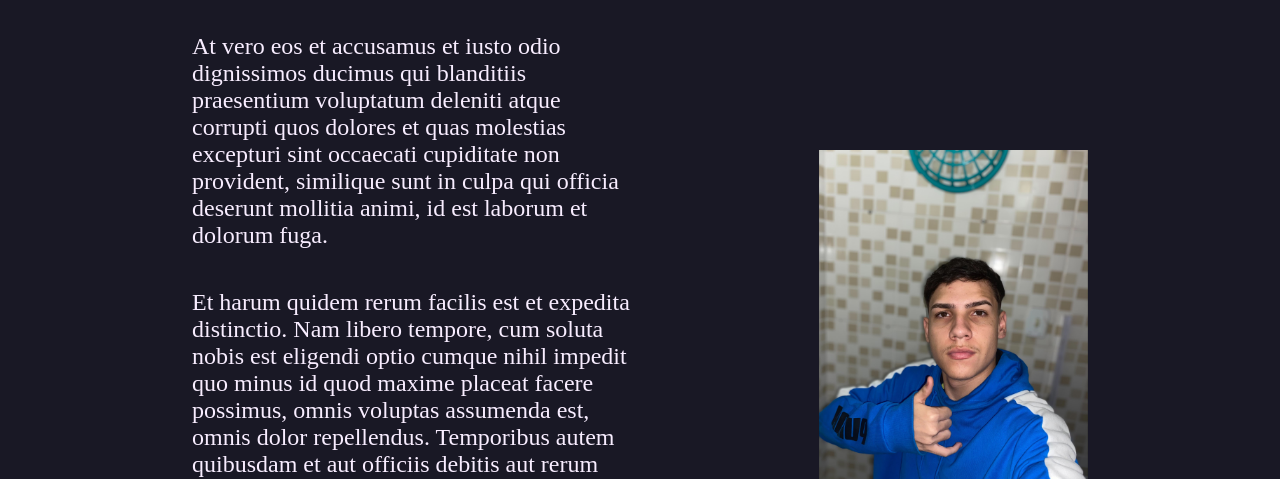
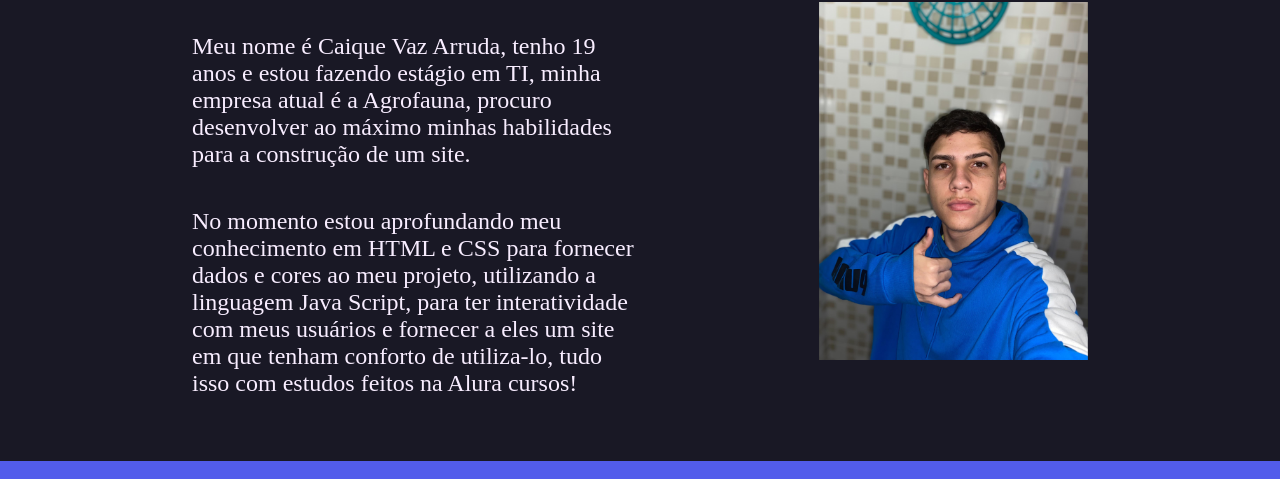
Before and after one commit to vazcaique/portifolio, a plain HTML site: page about.html in a window 1280 px wide. Shown: the part 151-630 px from the top of the page. Drawn offline with Linux system fonts and the light colour scheme.

Commit message:
Alterando o texto

```diff
--- a/about.html
+++ b/about.html
@@ -17,10 +17,10 @@
     <main class="apresentacao">
         <section class="apresentacao__conteudo">
             <h1 class="apresentacao__conteudo__titulo">Sobre mim</h1>
-            <p class="apresentacao__conteudo__texto">At vero eos et accusamus et iusto odio dignissimos ducimus qui blanditiis praesentium voluptatum deleniti atque corrupti quos dolores et quas molestias excepturi sint occaecati cupiditate non provident, similique sunt in culpa qui officia deserunt mollitia animi, id est laborum et dolorum fuga.</p>
-            <p class="apresentacao__conteudo__texto">Et harum quidem rerum facilis est et expedita distinctio. Nam libero tempore, cum soluta nobis est eligendi optio cumque nihil impedit quo minus id quod maxime placeat facere possimus, omnis voluptas assumenda est, omnis dolor repellendus. Temporibus autem quibusdam et aut officiis debitis aut rerum necessitatibus saepe eveniet ut et voluptates repudiandae sint et molestiae non recusandae. Itaque earum rerum hic tenetur a sapiente delectus, ut aut reiciendis voluptatibus maiores alias consequatur aut perferendis doloribus asperiores ipsum delis forum birol parela maxime infena. Excepteur sint occaecat cupidatat non.</p>
+            <p class="apresentacao__conteudo__texto">Meu nome é Caique Vaz Arruda, tenho 19 anos e estou fazendo estágio em TI, minha empresa atual é a Agrofauna, procuro desenvolver ao máximo minhas habilidades para a construção de um site.</p>
+            <p class="apresentacao__conteudo__texto">No momento estou aprofundando meu conhecimento em HTML e CSS para fornecer dados e cores ao meu projeto, utilizando a linguagem Java Script, para ter interatividade com meus usuários e fornecer a eles um site em que tenham conforto de utiliza-lo, tudo isso com estudos feitos na Alura cursos!</p>
         </section>
-        <img class="apresentacao__imagem" src="./assets/eu2.jpg" alt="Caique Vaz" width ="" height="">
+        <img class="apresentacao__imagem" src="./assets/eu2.jpg" alt="Caique Vaz" width ="250px" height="">
     </main>
 
     <footer class="rodape">
```
Also changed, not shown: index.html (+1 -1 lines).
